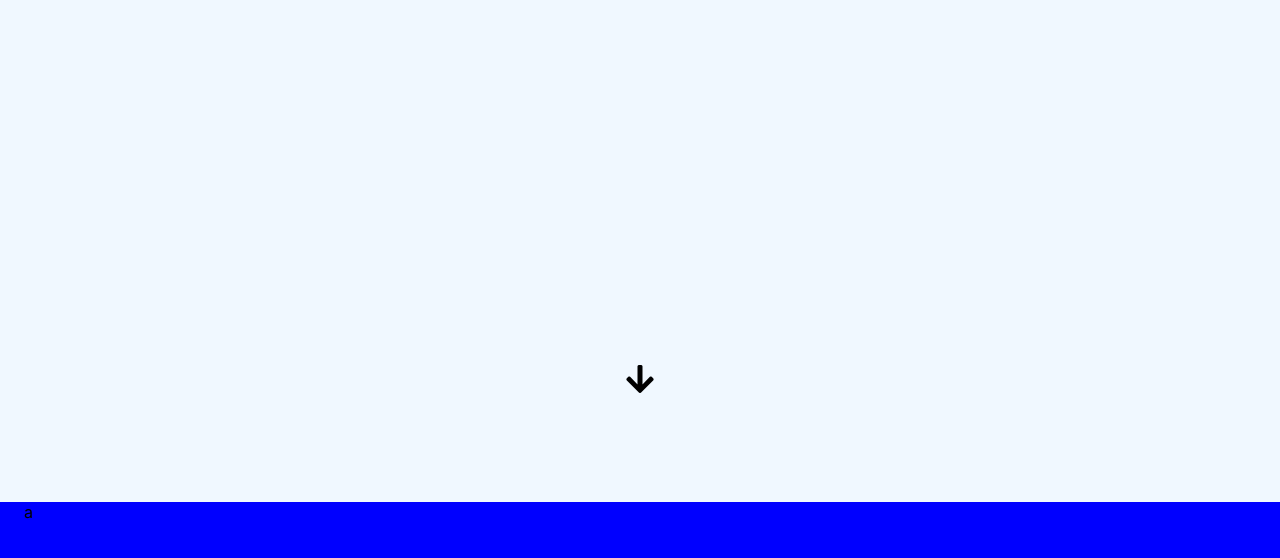
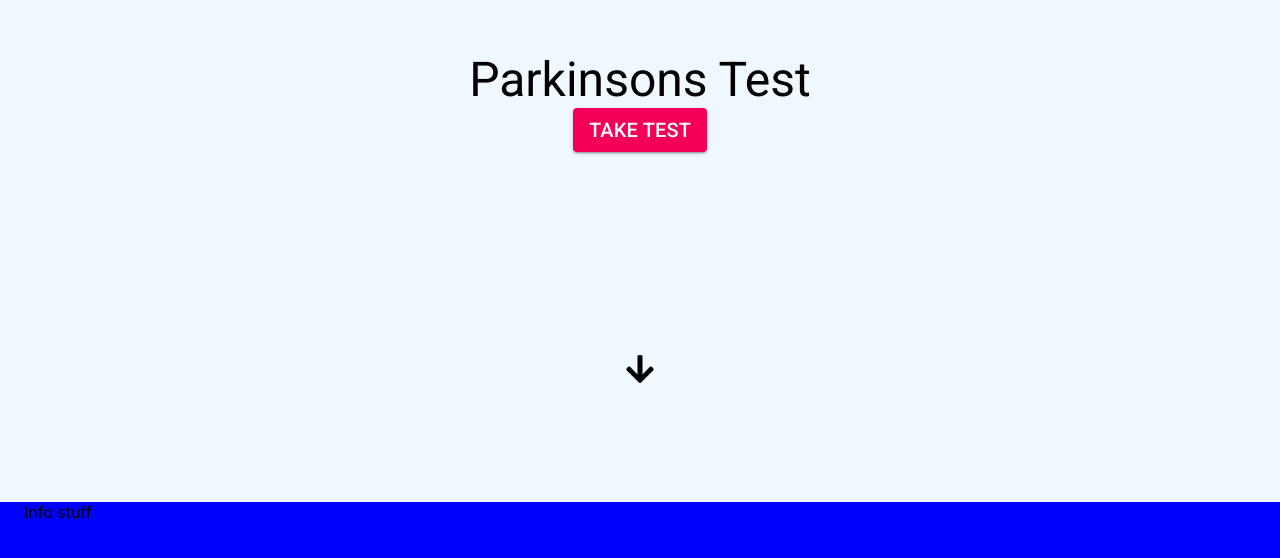
Before and after one commit to ahzia/parkinson-test, a React (Create React App) app in the folder frontend/: page / in a window 1280 px wide. Shown: the part 298-856 px from the top of the page. Built offline with nearby package versions, Linux system fonts and the light colour scheme.

Commit message:
Added frontend

```diff
--- a/frontend/package.json
+++ b/frontend/package.json
@@ -3,6 +3,7 @@
   "version": "0.1.0",
   "private": true,
   "dependencies": {
+    "@fontsource/roboto": "^4.3.0",
     "@material-ui/core": "^4.11.4",
     "@testing-library/jest-dom": "^5.11.4",
     "@testing-library/react": "^11.1.0",
--- a/frontend/public/index.html
+++ b/frontend/public/index.html
@@ -25,6 +25,7 @@
       Learn how to configure a non-root public URL by running `npm run build`.
     -->
     <link rel="stylesheet" href="https://cdnjs.cloudflare.com/ajax/libs/font-awesome/5.15.3/css/all.min.css" integrity="sha512-iBBXm8fW90+nuLcSKlbmrPcLa0OT92xO1BIsZ+ywDWZCvqsWgccV3gFoRBv0z+8dLJgyAHIhR35VZc2oM/gI1w==" crossorigin="anonymous" />
+    <link rel="stylesheet" href="https://fonts.googleapis.com/css?family=Roboto:300,400,500,700&display=swap" />
 
     <title>React App</title>
   </head>
--- a/frontend/src/components/App.css
+++ b/frontend/src/components/App.css
@@ -1,3 +1,4 @@
 * {
   margin: 0;
+  box-sizing: border-box;
 }
--- /dev/null
+++ b/frontend/src/components/DrawCanvas.css
@@ -0,0 +1,4 @@
+.draw-canvas {
+  background-color: bisque;
+  border: 2px solid black;
+}
--- /dev/null
+++ b/frontend/src/components/DrawCanvas.js
@@ -0,0 +1,47 @@
+import React, { useEffect, useState, useRef } from 'react'
+import './DrawCanvas.css'
+
+function DrawCanvas({ width, height }) {
+  const canvasRef = useRef()
+
+  let draw = false
+
+
+  useEffect(() => {
+    const canvas = canvasRef.current
+    const context = canvas.getContext('2d')
+
+    console.log('Mount')
+
+    const handleDraw = (e) => {
+      console.log('Draw', e)
+      console.log(e.clientX, e.clientY)
+
+      context.lineWidth = 1
+      context.lineCap = 'round'
+
+      context.lineTo(e.clientX, e.clientY)
+      context.stroke()
+      context.beginPath()
+      context.moveTo(e.clientX, e.clientY)
+    }
+
+
+    canvas.addEventListener('mousemove', handleDraw)
+
+    return () => {
+      canvas.removeEventListener('mousemove', handleDraw)
+    }
+  }, [])
+
+  return (
+    <div>
+      <canvas ref={canvasRef} className="draw-canvas" width="100" height="420">
+
+      </canvas>
+
+    </div>
+  )
+}
+
+export default DrawCanvas
--- a/frontend/src/components/pages/HomePage.css
+++ b/frontend/src/components/pages/HomePage.css
@@ -6,6 +6,15 @@
 .top-container {
   position: relative;
   background-color: aliceblue;
+
+  display: flex !important;
+  flex-direction: row;
+  align-items: center !important;
+  justify-content: center !important;
+}
+
+.top-center-container {
+  text-align: center;
 }
 
 .middle-container {
--- a/frontend/src/components/pages/HomePage.js
+++ b/frontend/src/components/pages/HomePage.js
@@ -1,5 +1,6 @@
 import React, { useRef, useState, useEffect } from 'react'
-import { Container } from '@material-ui/core'
+import { Container, Typography, Button } from '@material-ui/core'
+import { Link } from 'react-router-dom'
 import './HomePage.css'
 
 function HomePage() {
@@ -20,6 +21,20 @@ function HomePage() {
   return (
     <div>
       <Container className="main-container top-container">
+        <Container className="top-center-container">
+          <Typography variant="h3" component="h2">
+            Parkinsons Test
+          </Typography>
+
+          <Link to="/test">
+            <Button variant="contained" color="secondary">
+              <Typography variant="h6" component="h2">
+                Take Test
+              </Typography>
+            </Button>
+          </Link>
+        </Container>
+
         {
           showArrow && (
             <div className="arrow bounce top-arrow">
@@ -29,7 +44,7 @@ function HomePage() {
         }
       </Container>
       <Container className="main-container middle-container" ref={middleRef}>
-        a
+        Info stuff
       </Container>
     </div>
   )
--- /dev/null
+++ b/frontend/src/components/pages/TestPage.css
@@ -0,0 +1,5 @@
+#drawing-canvas {
+  height: 75vh;
+  width: 75%;
+  background-color: antiquewhite;
+}
--- a/frontend/src/components/pages/TestPage.js
+++ b/frontend/src/components/pages/TestPage.js
@@ -1,9 +1,11 @@
-import React from 'react'
+import React, { useEffect } from 'react'
+import DrawCanvas from '../DrawCanvas'
+import './TestPage.css'
 
 function TestPage() {
   return (
     <div>
-      Test
+      <DrawCanvas />
     </div>
   )
 }
--- a/frontend/src/index.js
+++ b/frontend/src/index.js
@@ -1,6 +1,7 @@
 import React from 'react';
 import ReactDOM from 'react-dom';
 import './index.css';
+import '@fontsource/roboto';
 import App from './components/App';
 
 ReactDOM.render(
```
Also changed, not shown: 2 other files (tests, documents, lock files or other folders). Lines whose indentation alone changed are shown as unchanged.
